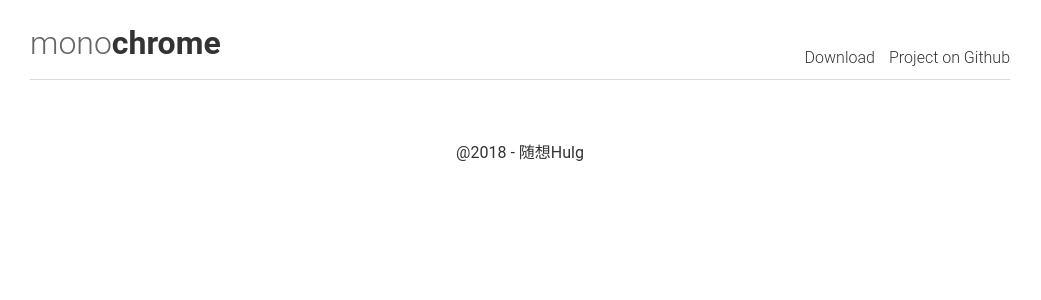
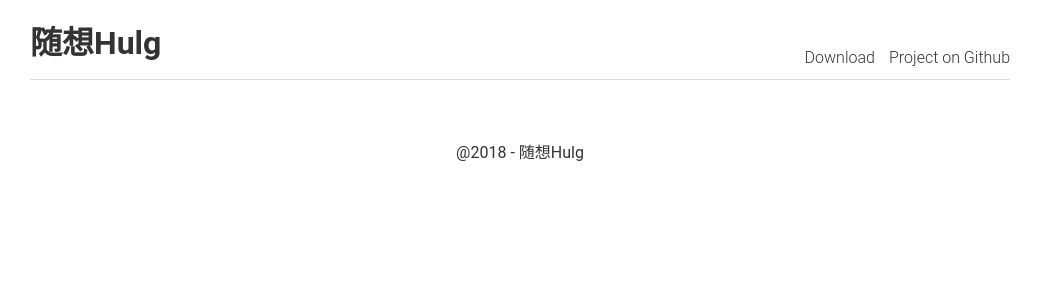
Before and after one commit to leegoex/leegoex.github.io, a Jekyll site: the page built from about.md, in a window 1280 px wide. Shown: the top 300 px of the page, without its empty margins (120-1161 px from the left). Built offline with Jekyll 4.4.1, drawn with Linux system fonts in a browser that asks for light colours; our own code applies the rules of GitHub Pages for plain Markdown files.

Commit message:
Update header.html

```diff
--- a/_includes/header.html
+++ b/_includes/header.html
@@ -3,7 +3,7 @@
     <span class="f-left">
       <a href="{{ site.baseurl }}/">
         <h1>
-          <span>mono</span>chrome
+          随想Hulg
         </h1>
       </a>
     </span>
```
